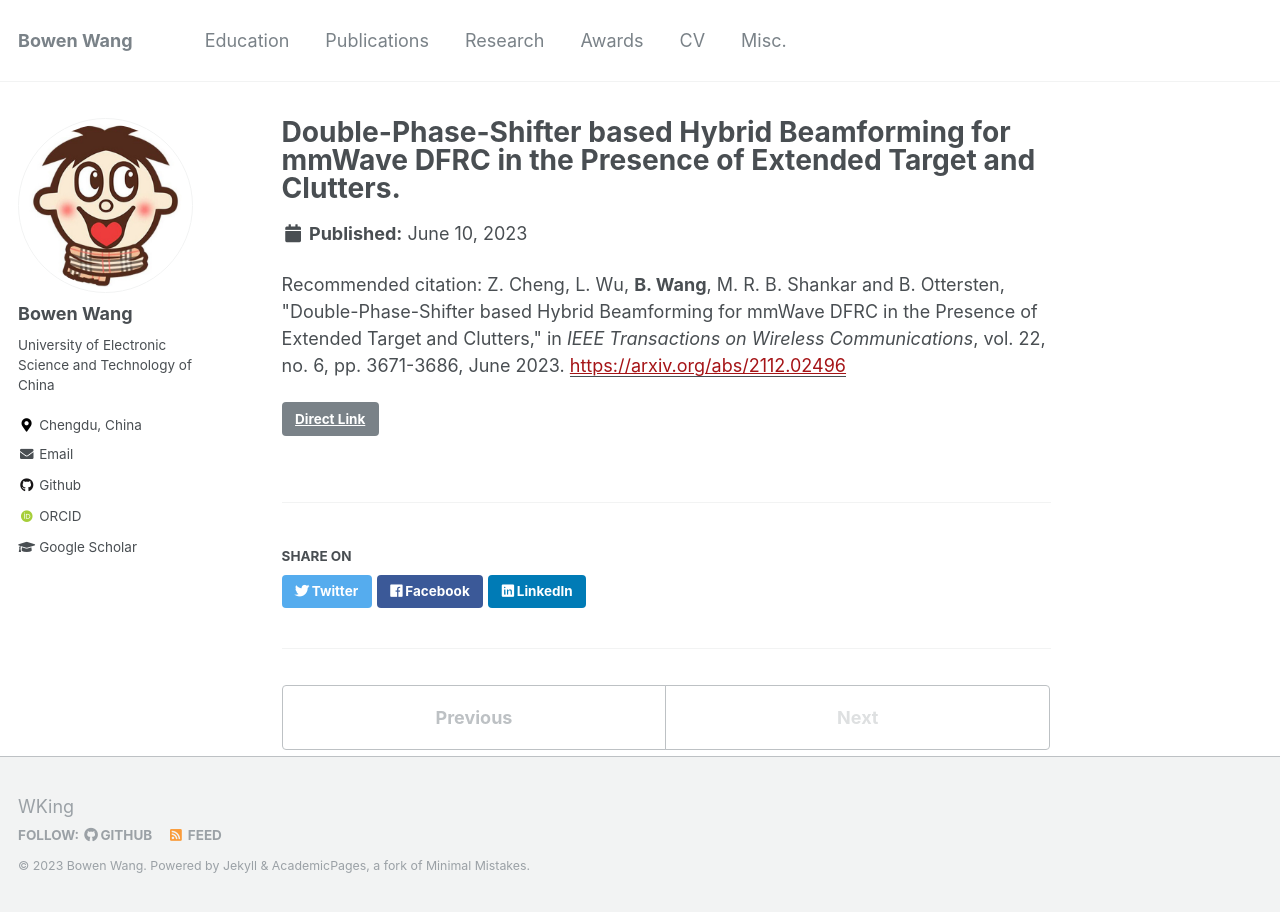
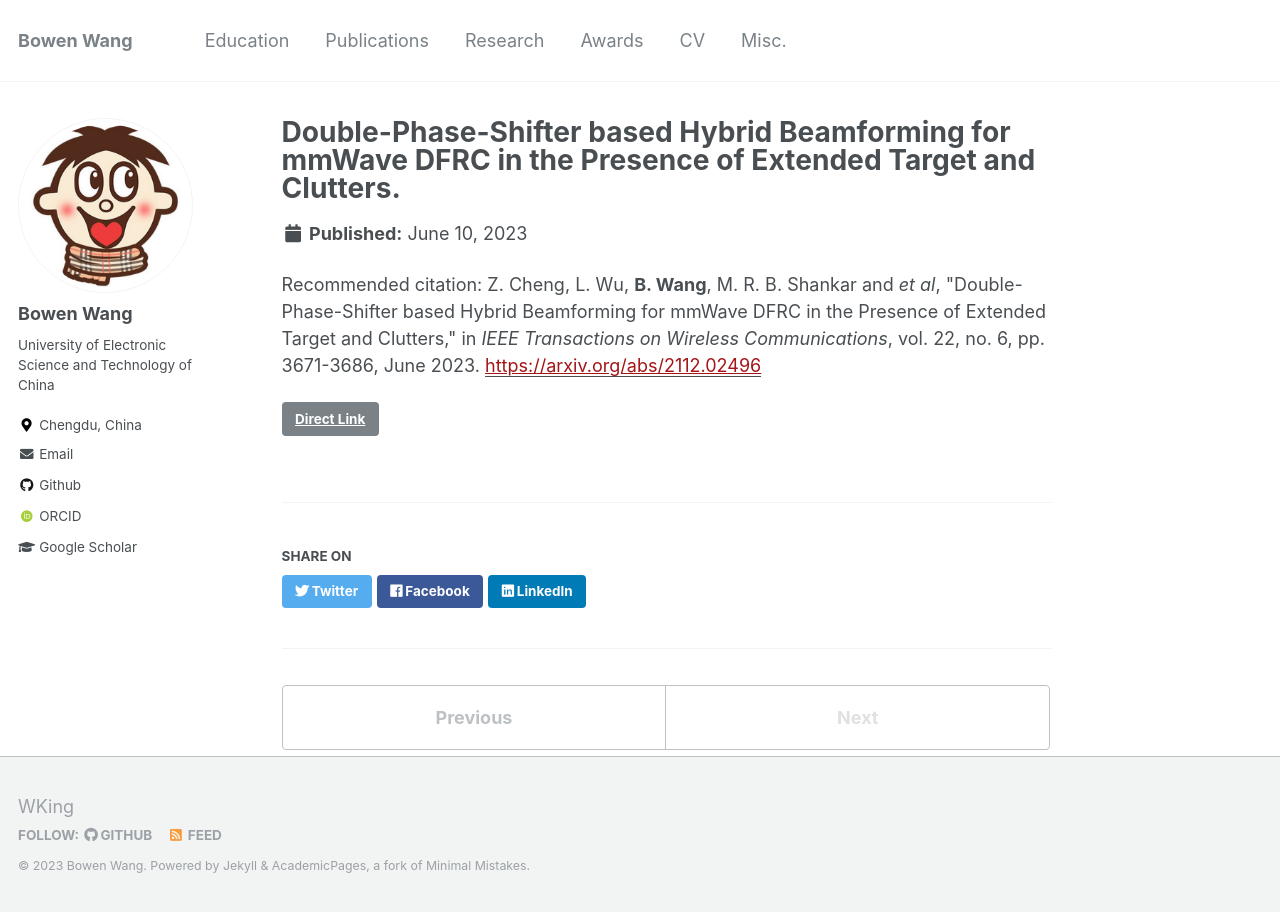
Before and after one commit to BW-Wang/BW-Wang.github.io, a Jekyll site: the page built from _publications/2022-journal-twc.md, in a window 1280 px wide. Built offline with Jekyll 4.4.1, drawn with Linux system fonts in a browser that asks for light colours; some web fonts are replaced.

Commit message:
Update 2022-journal-twc.md

```diff
--- a/_publications/2022-journal-twc.md
+++ b/_publications/2022-journal-twc.md
@@ -7,6 +7,6 @@
 level: journal
 paperurl: 'https://arxiv.org/abs/2112.02496'
 link: 'https://ieeexplore.ieee.org/document/9950549'
-citation: 'Z. Cheng, L. Wu, <b>B. Wang</b>, M. R. B. Shankar and B. Ottersten, "Double-Phase-Shifter based Hybrid Beamforming for mmWave DFRC in the Presence of Extended Target and Clutters," in <i>IEEE Transactions on Wireless Communications</i>, vol. 22, no. 6, pp. 3671-3686, June 2023.'
+citation: 'Z. Cheng, L. Wu, <b>B. Wang</b>, M. R. B. Shankar and <i>et al</i>, "Double-Phase-Shifter based Hybrid Beamforming for mmWave DFRC in the Presence of Extended Target and Clutters," in <i>IEEE Transactions on Wireless Communications</i>, vol. 22, no. 6, pp. 3671-3686, June 2023.'
 
 ---
```
